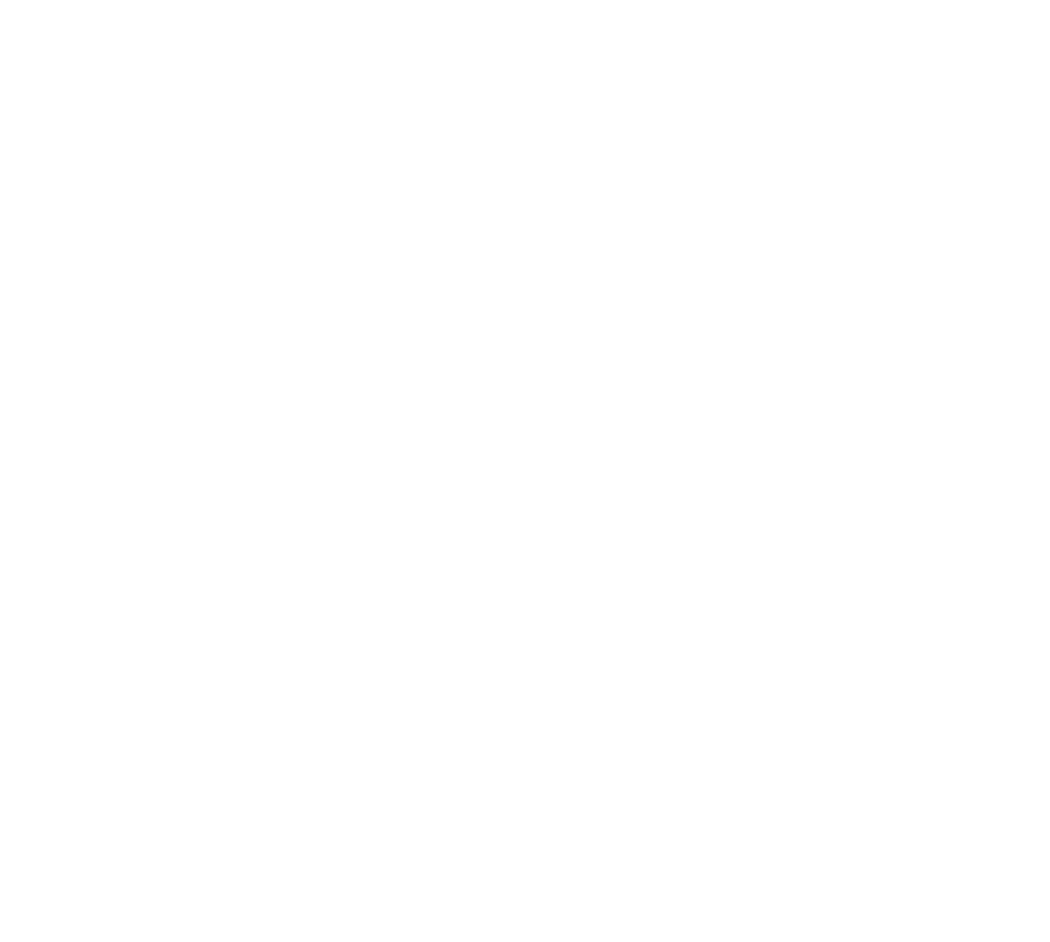
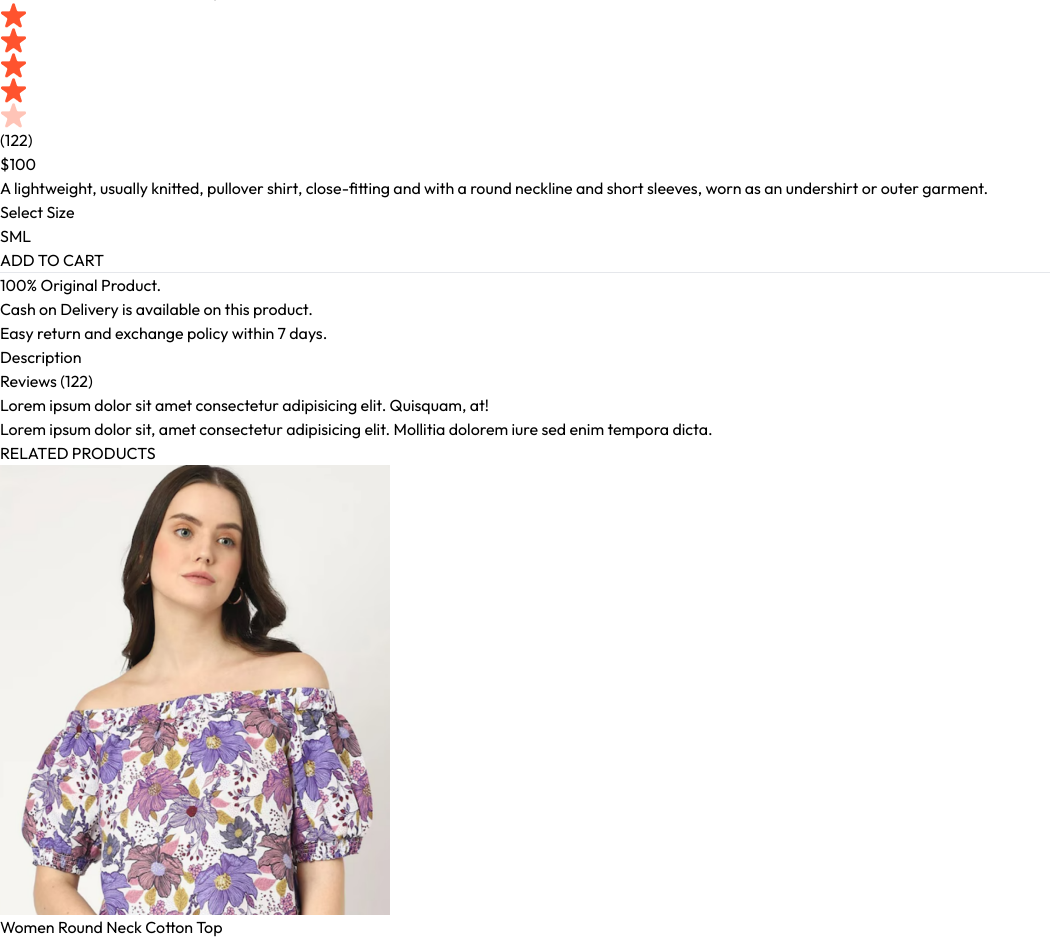
Before and after one commit to Digvijay-Dudhnale/E-Commerce-Site-Clone, a React (Vite) app in the folder frontend/: page /product/aaaaa in a window 1280 px wide. Shown: the part 1443-2385 px from the top of the page, without its empty margins (0-1050 px from the left). Before the commit the page ends 834 px from the top, so only its background shows below. Built offline with nearby package versions, Linux system fonts and the light colour scheme.

Commit message:
completed products page UI

```diff
--- a/frontend/src/App.jsx
+++ b/frontend/src/App.jsx
@@ -12,10 +12,13 @@
 import Navbar from './components/Navbar'
 import Footer from './components/Footer'
 import SearchBar from './components/SearchBar'
+import { ToastContainer, toast } from 'react-toastify';
+import 'react-toastify/dist/ReactToastify.css';
 
 const App = () => {
   return (
     <div className='px-4 sm:px-[5vw] md:[7vw] lg:px-[9pw]'>
+      <ToastContainer/>
       <Navbar/>
       <SearchBar/>
       <Routes>
--- /dev/null
+++ b/frontend/src/components/RelatedProducts.jsx
@@ -0,0 +1,37 @@
+import React, { useContext, useEffect, useState } from 'react'
+import { ShopContext } from '../context/ShopContext'
+import Title from './Title';
+import ProductItem from './ProductItem';
+
+const RelatedProducts = ({category, subCategory}) => {
+
+    const {products} = useContext(ShopContext);
+    const [related,setRelated] = useState([]);
+
+    useEffect(()=>{
+        if(products.length > 0){
+            let productsCopy = products.slice();
+            productsCopy = productsCopy.filter((item)=>category === item.category);
+            productsCopy = productsCopy.filter((item)=>subCategory === item.subCategory);
+
+            setRelated(productsCopy.slice(0,5));
+        }
+    },[products])
+
+    return (
+        <div className='my-24'>
+            <div className='text-center text-3xl py-2'>
+                <Title text1={'RELATED'} text2={'PRODUCTS'}/>
+            </div>
+                <div className='grid grid-cols-2 sm:grid-cols-3 md:grid-cols-4 lg:grid-cols-5 gap-4 gap-y-6'>
+                    {
+                        related.map((item,index)=>(
+                            <ProductItem key={index} id={item._id} name={item.name} price={item.price} image={item.image}/>
+                        ))
+                    }
+                </div>
+        </div>
+    )
+}
+
+export default RelatedProducts
--- a/frontend/src/context/ShopContext.jsx
+++ b/frontend/src/context/ShopContext.jsx
@@ -1,5 +1,6 @@
-import { createContext, useState } from "react";
+import { createContext, useEffect, useState } from "react";
 import { products } from "../assets/assets";
+import { toast } from "react-toastify";
 
 export const ShopContext = createContext();
 
@@ -9,10 +10,36 @@
     const delivery_fee = 10;
     const [search,setSerach] = useState("");
     const [showSearch,setShowSearch] = useState(false);
+    const [cartItems,setCartItems] = useState({});
+
+    const addToCart = async (itemId, size) => {
+
+        if(!size){
+            toast.error("Select Product Size.");
+            return;
+        }
+
+        let cartData = structuredClone(cartItems);
+
+        if(cartData[itemId]){
+            if(cartData[itemId][size]){
+                cartData[itemId][size] += 1;
+            }
+            else{
+                cartData[itemId][size] = 1;
+            }
+        }
+        else{
+            cartData[itemId] = {};
+            cartData[itemId][size] =  1;
+        }
+        setCartItems(cartData);
+    }
 
     const value = {
         products, currency, delivery_fee,
-        search, setSerach, showSearch, setShowSearch
+        search, setSerach, showSearch, setShowSearch,
+        cartItems, setCartItems, addToCart
     }
 
     return(
--- a/frontend/src/index.css
+++ b/frontend/src/index.css
@@ -18,6 +18,10 @@
     font-style: normal;
   }
 
+::-webkit-scrollbar{
+    display: none;
+}
+
 @media (max-width:640px){
     a.active{
         background-color: black;
--- a/frontend/src/pages/Product.jsx
+++ b/frontend/src/pages/Product.jsx
@@ -1,11 +1,97 @@
-import React from 'react';
+import React, { useContext, useEffect, useState } from 'react';
+import { useParams } from 'react-router-dom';
+import { ShopContext } from '../context/ShopContext';
+import { assets } from '../assets/assets';
+import RelatedProducts from '../components/RelatedProducts';
 
 const Product = () => {
-    return(
-        <div>
 
+    const { productId } = useParams();
+    const { products, currency, addToCart } = useContext(ShopContext);
+    const [productData, setProductData] = useState(false);
+    const [image, setImage] = useState("");
+    const [size, setSize] = useState("");
+
+    const fetchProductData = async () => {
+        products.map((item) => {
+            if (item._id === productId) {
+                setProductData(item);
+                setImage(item.image[0]);
+                return null;
+            }
+        })
+    }
+
+    useEffect(() => {
+        fetchProductData();
+    }, [productId, products])
+
+    return productData ? (
+        <div className='border-t-2 pt-10 transition-opacity ease-in duration-500 opacity-100'>
+            {/* Product Data */}
+            <div className='flex gap-12 sm:gap-12 flex-col sm:flex-row'>
+                {/* Product Images */}
+                <div className='flex-1 flex flex-col-reverse gap-3 sm:flex-row'>
+                    <div className='flex sm:flex-col overflow-x-auto sm:overflow-y-scroll justify-between sm:justify-normal sm:w-[18.7%] w-full'>
+                        {
+                            productData.image.map((item, index) => (
+                                <img onClick={() => setImage(item)} src={item} key={index} className='w-[24%] sm:w-full sm:mb-3 flex-shrink-0 cursor-pointer' alt="" />
+                            ))
+                        }
+                    </div>
+                    <div className='w-full sm:w-[80%]'>
+                        <img src={image} className='w-full h-auto' alt="" />
+                    </div>
+                </div>
+                {/* Product Information */}
+                <div className='flex-1'>
+                    <h1 className='font-medium text-2xl mt-2'>{productData.name}</h1>
+                    <div className='flex items-center gap-1 mt-2'>
+                        <img src={assets.star_icon} alt="" className="w-3" />
+                        <img src={assets.star_icon} alt="" className="w-3" />
+                        <img src={assets.star_icon} alt="" className="w-3" />
+                        <img src={assets.star_icon} alt="" className="w-3" />
+                        <img src={assets.star_dull_icon} alt="" className="w-3" />
+                        <p className='pl-2'>(122)</p>
+                    </div>
+                    <p className='mt-5 text-3xl font-medium'>{currency}{productData.price}</p>
+                    <p className='mt-5 text-gray-500 md:w-4/5'>{productData.description}</p>
+                    <div className='flex flex-col gap-4 my-8'>
+                        <p>Select Size</p>
+                        <div className='flex gap-2'>
+                            {
+                                productData.sizes.map((item, index) => (
+                                    <button onClick={() => setSize(item)} className={`border py-2 px-4 bg-gray-100 ${item === size ? "border-orange-500" : ""}`} key={index}>{item}</button>
+                                ))
+                            }
+                        </div>
+                    </div>
+                    <button onClick={()=>addToCart(productData._id,size)} className='bg-black text-white px-8 py-3 text-sm active:bg-gray-700'>ADD TO CART</button>
+                    <hr className='mt-8 sm:w-4/5' />
+                    <div className='text-sm text-gray-500 mt-5 flex flex-col gap-1'>
+                        <p>100% Original Product.</p>
+                        <p>Cash on Delivery is available on this product.</p>
+                        <p>Easy return and exchange policy within 7 days.</p>
+                    </div>
+                </div>
+            </div>
+
+            {/* Description and Review Section */}
+            <div className='mt-20'>
+                <div className='flex'>
+                    <p className='border px-5 py-3 text-sm'>Description</p>
+                    <p className='border px-5 py-3 text-sm'>Reviews (122)</p>
+                </div>
+                <div className='flex flex-col gap-4 border px-6 py-6 text-sm text-gray-500'>
+                    <p>Lorem ipsum dolor sit amet consectetur adipisicing elit. Quisquam, at!</p>
+                    <p>Lorem ipsum dolor sit, amet consectetur adipisicing elit. Mollitia dolorem iure sed enim tempora dicta.</p>
+                </div>
+            </div>
+
+            {/* Display Related Products */}
+            <RelatedProducts category={productData.category} subCategory={productData.subCategory}/>
         </div>
-    );
+    ) : <div className='opacity-0'></div>;
 }
 
 export default Product;
```
